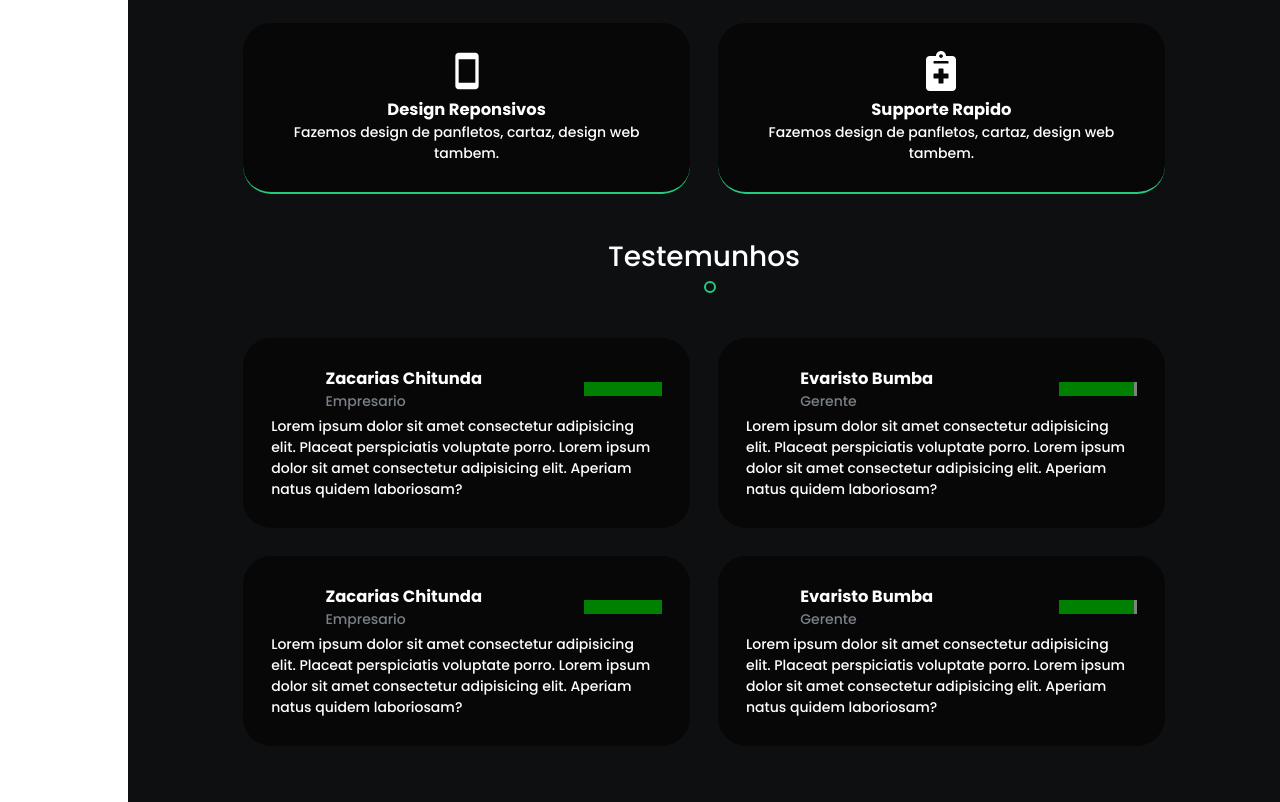
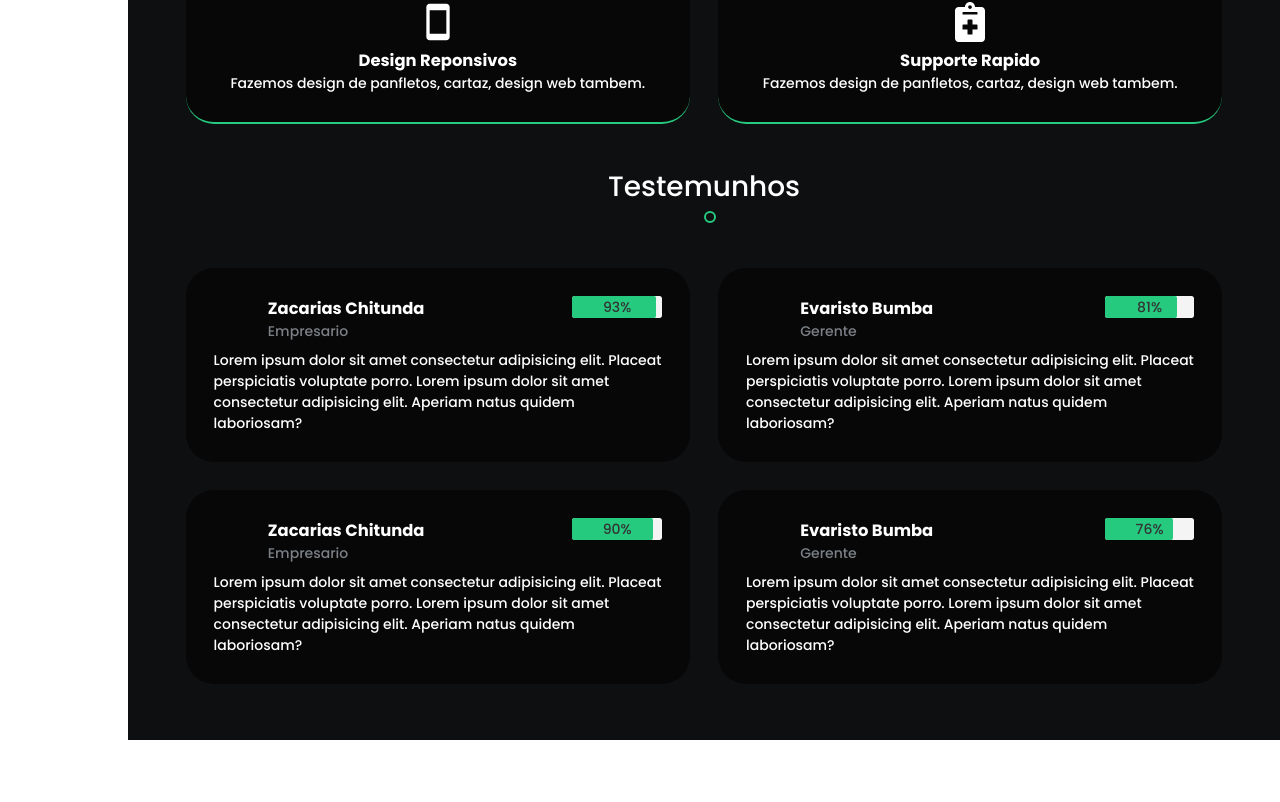
Before and after one commit to jeseias/meu-site, a React (Create React App) app: page /sobre in a window 1280 px wide. Shown: the part 1338-2140 px from the top of the page. After the commit the page ends 2078 px from the top, so only its background shows below. Built offline with nearby package versions, Linux system fonts and the light colour scheme.

Commit message:
Finished changing all the progressbars to one style only

```diff
--- a/src/Components/ModalShow/styles.js
+++ b/src/Components/ModalShow/styles.js
@@ -67,7 +67,7 @@ export const Container = styled.div`
 
   @media ${device.mobileL} {
     section {
-      max-width: 80%;
+      max-width: 95%;
       width: 100%;
       height: 400px;
     }
--- a/src/Components/SwitchFilter/styles.js
+++ b/src/Components/SwitchFilter/styles.js
@@ -2,6 +2,7 @@ import styled from 'styled-components';
 
 import { tertiaryColor, lightGray } from '../../Styles/variables'
 import { smoothTransition } from '../../Styles/mixins'
+import { device } from '../../Styles/device'
 
 export const Container = styled.div`
    .filterbox{
@@ -20,6 +21,10 @@ export const Filter = styled.div`
   max-width: 700px;
   padding: 1rem;
   grid-gap: 1rem;
+
+  @media ${device.mobileM} {
+    grid-gap: .2rem;
+  }
 `
 
 export const FilterItem = styled.div`
--- a/src/Pages/Contacto/index.js
+++ b/src/Pages/Contacto/index.js
@@ -35,17 +35,17 @@ export default () =>
           <GridColumn3>
             <div>
               <FaPaperPlane size={30}/>
-              <h3>jeseiasdomingos@outlook.com</h3>
+              <h4>jeseiasdomingos@outlook.com</h4>
               <span>email</span>
             </div>
             <div>
               <MdLocationOn size={30}/>
-              <h3> Sequle Luanda, Angola </h3>
+              <h4> Sequle Luanda, Angola </h4>
               <span> Localidade </span>
             </div>
             <div>
               <FaPhone size={30}/>
-              <h3> 936516269 </h3>
+              <h4> 936516269 </h4>
               <span> Telefone </span>
             </div>
           </GridColumn3>
--- a/src/Pages/Contacto/styles.js
+++ b/src/Pages/Contacto/styles.js
@@ -21,7 +21,7 @@ export const Container = styled.div`
       ${centerContent};
       text-align: center;
 
-      h3 {
+      h4 {
         color: ${tertiaryColor};
       }
 
--- a/src/Pages/Resume/index.js
+++ b/src/Pages/Resume/index.js
@@ -139,7 +139,7 @@ export default () =>
       </section>
 
     <section className="profision">
-      <SecondTitle> Minha Especialidades </SecondTitle>
+      <SecondTitle> Especialidades </SecondTitle>
 
       <ContentBox>
         <GridColumn3>
--- a/src/Pages/Resume/styles.js
+++ b/src/Pages/Resume/styles.js
@@ -9,33 +9,7 @@ export const Container = styled.div`
 
   /* My skills section */
   .skill {
-    .progress {
-      width: 100%;
-      ${centerContent}
-      position: relative;
-      margin-bottom: 2rem;
 
-      span {
-        ${positionAbsoluteCenter(50,50)};
-        position: absolute;
-        display: block;
-        font-size: 1rem;
-        color: ${darkGray};
-      }
-      progress {
-        border-radius: 2px;
-        width: 100%;
-        height: 22px;
-      }
-      progress::-webkit-progress-bar {
-        background-color: #f4f4f4;
-        border-radius: 2px;
-      }
-      progress::-webkit-progress-value {
-        border-radius: 2px;
-        background: ${tertiaryColor};
-      }
-    }
   }
 
   /* Minha sespecializacao section */
--- a/src/Pages/Sobre/index.js
+++ b/src/Pages/Sobre/index.js
@@ -19,7 +19,7 @@ import {MdSmartphone} from 'react-icons/md'
 
 export default () =>
   <Container>
-    <MainCenteredContent marginTop='4rem' width='80%'>
+    <MainCenteredContent marginTop='4rem' width='90%'>
       <section className="aboutMe">
         <MainTitle>
           Sobre Me
@@ -213,8 +213,9 @@ export default () =>
                   <h3 className="name"> Zacarias Chitunda </h3>
                   <p> Empresario </p>
                 </div>
-                <div className="progressbar">
-                  <progress value="82" max="100" />
+                <div className="progress">
+                  <progress value="93" max="100" />
+                  <span> 93% </span>
                 </div>
               </header>
               <main>
@@ -233,8 +234,9 @@ export default () =>
                   <h3 className="name"> Evaristo Bumba </h3>
                   <p> Gerente </p>
                 </div>
-                <div className="progressbar">
-                  <progress value="76" max="100" />
+                <div className="progress">
+                  <progress value="81" max="100" />
+                  <span> 81% </span>
                 </div>
               </header>
               <main>
@@ -253,8 +255,9 @@ export default () =>
                   <h3 className="name"> Zacarias Chitunda </h3>
                   <p> Empresario </p>
                 </div>
-                <div className="progressbar">
-                  <progress value="82" max="100" />
+                <div className="progress">
+                  <progress value="90" max="100" />
+                  <span> 90% </span>
                 </div>
               </header>
               <main>
@@ -273,8 +276,9 @@ export default () =>
                   <h3 className="name"> Evaristo Bumba </h3>
                   <p> Gerente </p>
                 </div>
-                <div className="progressbar">
+                <div className="progress">
                   <progress value="76" max="100" />
+                  <span> 76% </span>
                 </div>
               </header>
               <main>
--- a/src/Styles/index.js
+++ b/src/Styles/index.js
@@ -1,4 +1,7 @@
 import { createGlobalStyle } from 'styled-components'
+
+import { tertiaryColor, darkGray } from './variables'
+import { centerContent, positionAbsoluteCenter } from './mixins'
 
 
 export const GlobalStyles = createGlobalStyle`
@@ -29,4 +32,32 @@ export const GlobalStyles = createGlobalStyle`
     color: #fff;
     text-decoration: none;
   }
+
+  .progress {
+      width: 100%;
+      ${centerContent}
+      position: relative;
+      margin-bottom: 2rem;
+
+      span {
+        ${positionAbsoluteCenter(50,50)};
+        position: absolute;
+        display: block;
+        font-size: 1rem;
+        color: ${darkGray};
+      }
+      progress {
+        border-radius: 2px;
+        width: 100%;
+        height: 22px;
+      }
+      progress::-webkit-progress-bar {
+        background-color: #f4f4f4;
+        border-radius: 2px;
+      }
+      progress::-webkit-progress-value {
+        border-radius: 2px;
+        background: ${tertiaryColor};
+      }
+    }
 `
--- a/src/Styles/layout.js
+++ b/src/Styles/layout.js
@@ -18,7 +18,7 @@ export const GridColumn3 =  styled.div`
   display: grid;
   grid-template-columns: 1fr 1fr 1fr;
   grid-template-rows: auto;
-  grid-gap: 1em;
+  grid-gap: .5em;
   padding-top: 3rem;
   ${GridMobileLargeMediaQuery};
 
```
